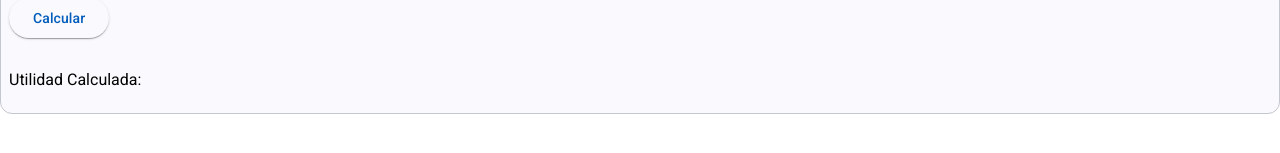
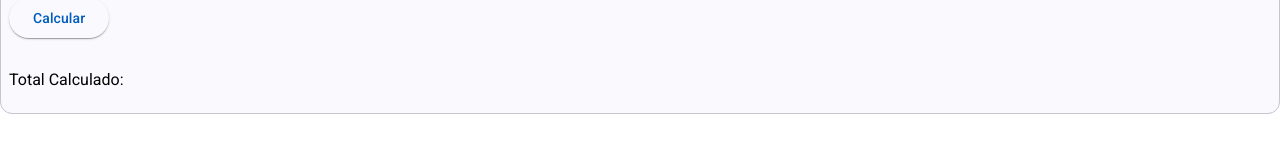
Before and after one commit to chiszo/T2-Pe-aAlarconGibethAndrea, an Angular app: page /dashboard/pregunta3 in a window 1280 px wide. Shown: the part 213-366 px from the top of the page. Built offline with nearby package versions, Linux system fonts and the light colour scheme.

Commit message:
correcion 2

```diff
--- a/src/app/dashboard/pregunta3/pregunta3.component.html
+++ b/src/app/dashboard/pregunta3/pregunta3.component.html
@@ -17,7 +17,7 @@
   </mat-card-actions>
   <mat-card-actions>
     <div>
-      <p>Utilidad Calculada: {{total}}</p>
+      <p>Total Calculado: {{total}}</p>
     </div>
   </mat-card-actions>
 </mat-card>
```
